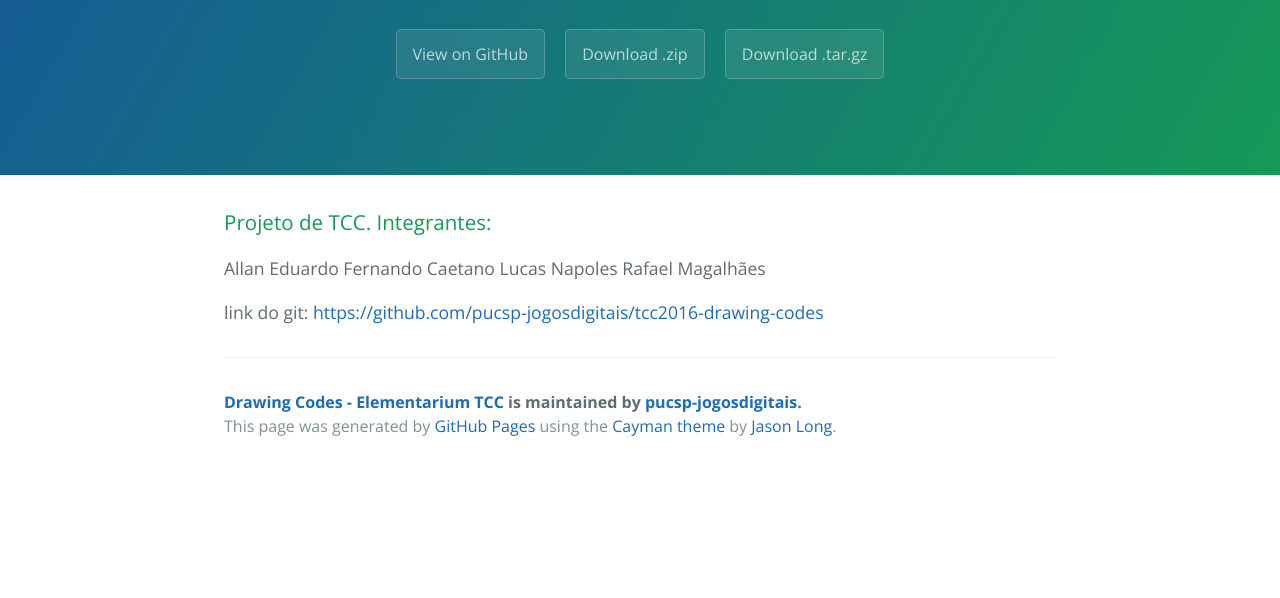
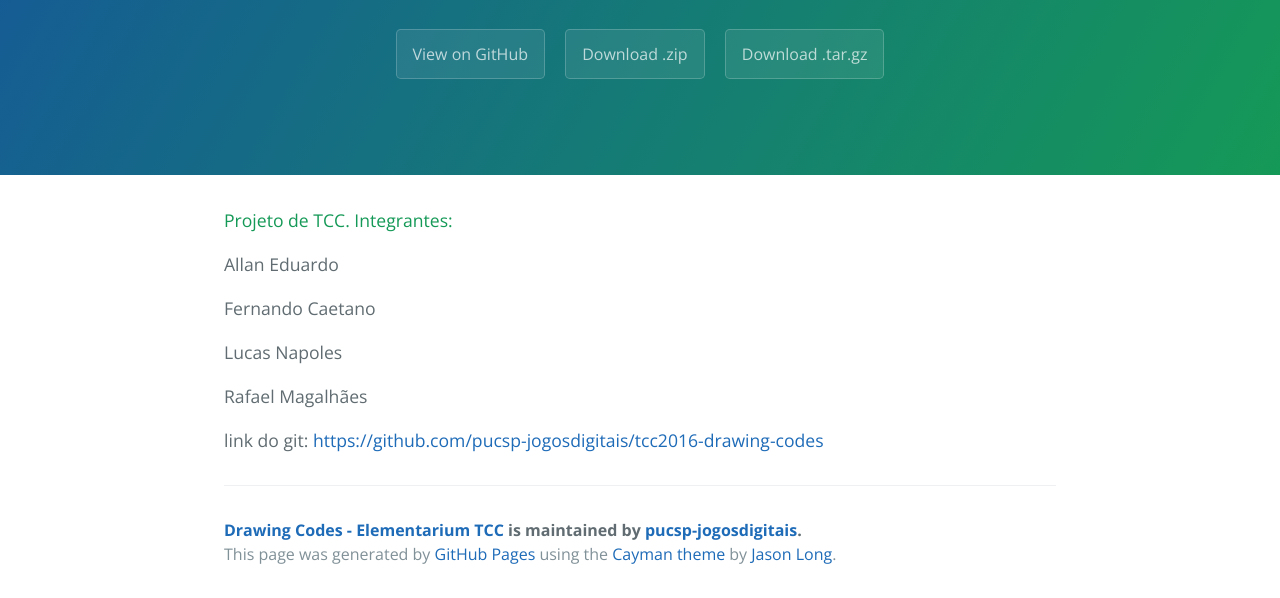
Before and after one commit to pucsp-jogosdigitais/tcc2016-drawing-codes, a plain HTML site: page index.html in a window 1280 px wide. Shown: the part 208-806 px from the top of the page. Drawn offline with nearby package versions, Linux system fonts and the light colour scheme.

Commit message:
Update index.html

```diff
--- a/index.html
+++ b/index.html
@@ -19,13 +19,13 @@
     </section>
 
     <section class="main-content">
-      <h3>
-<a id="projeto-de-tcc-integrantes" class="anchor" href="#projeto-de-tcc-integrantes" aria-hidden="true"><span aria-hidden="true" class="octicon octicon-link"></span></a>Projeto de TCC. Integrantes:</h3>
+      <h4>
+<a id="projeto-de-tcc-integrantes" class="anchor" href="#projeto-de-tcc-integrantes" aria-hidden="true"><span aria-hidden="true" class="octicon octicon-link"></span></a>Projeto de TCC. Integrantes:</h4>
 
-<p>Allan Eduardo
-Fernando Caetano
-Lucas Napoles
-Rafael Magalhães</p>
+<p>Allan Eduardo</p>
+<p>Fernando Caetano</p>
+<p>Lucas Napoles</p>
+<p>Rafael Magalhães</p>
 
 <p>link do git: <a href="https://github.com/pucsp-jogosdigitais/tcc2016-drawing-codes">https://github.com/pucsp-jogosdigitais/tcc2016-drawing-codes</a></p>
 
```
